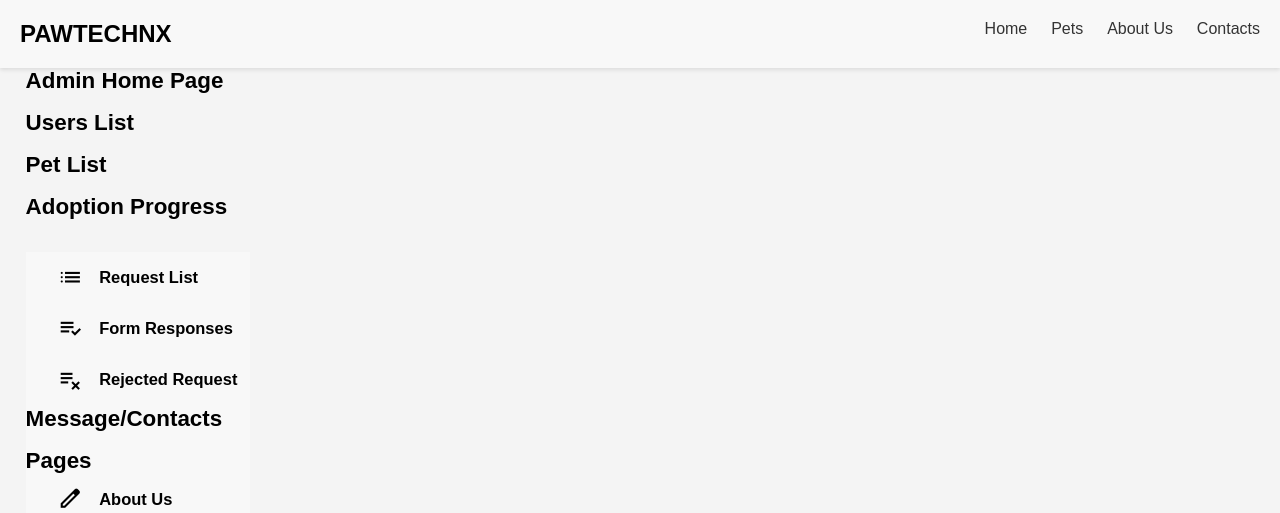
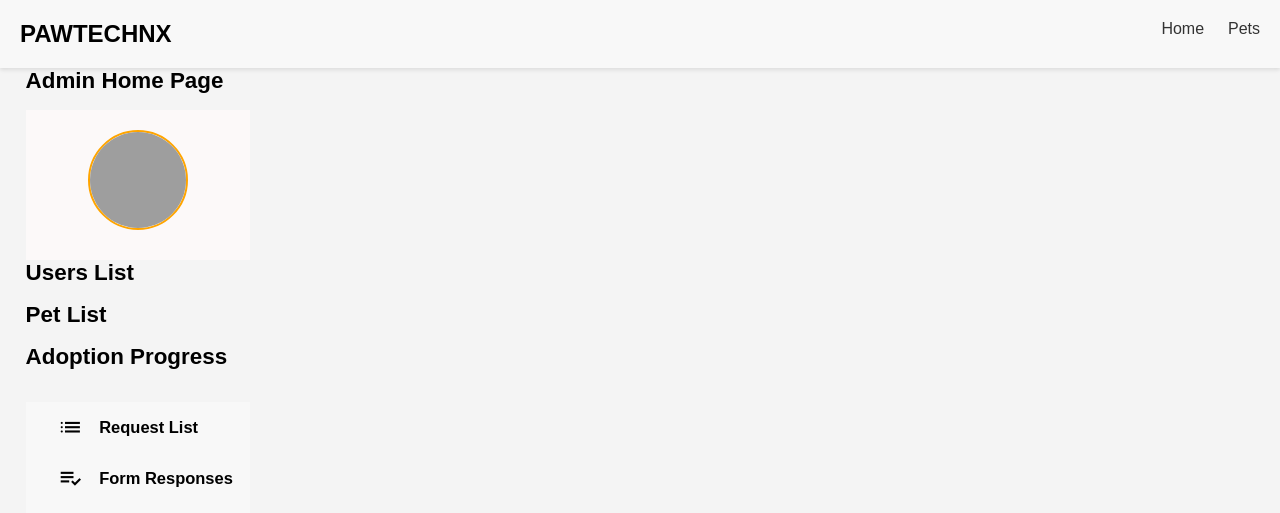
Before and after one commit to PUP-BSIT/project-tech_nx, a PHP site: page /admin_home_page.html in a window 1280 px wide. Shown: the top 513 px of the page. Run offline with PHP 8.4, Linux system fonts and the light colour scheme; grey boxes are pictures that could not be loaded.

Commit message:
Add changes

```diff
--- a/pawtechnx/admin_page/admin_home_page.html
+++ b/pawtechnx/admin_page/admin_home_page.html
@@ -13,20 +13,20 @@
         <div class="nav">
             <a href="home_page.html">Home</a>
             <a href="#">Pets</a>
-            <a href="about_us.html">About Us</a>
-            <a href="contacts.html">Contacts</a>
         </div>
     </div>
 
     <div class="container">
             <aside>
-
-              <div class="top">
-
-               <div class="logo">
+            <div class="top">
+              <div class="logo">
                   <h2>Admin Home Page</h2>
                 <div class="close">
                     <span class="material-symbols-outlined"></span>
+                </div>
+                <div class="sidebar-header">
+                  <img src="https://i.pinimg.com/564x/2b/00/c5/2b00c50876ac15f61dbf7f048bdf54ff.jpg"
+                     alt="Admin Profile" class="admin-profile">
                 </div>
 
                   <h2>Users List</h2>
@@ -69,12 +69,12 @@
                 <h2>Pages</h2>
                     <span class="material-symbols-outlined"></span>
 
-                <a href="#">
+                <a href="User Account/about_us.html">
                   <span class="material-symbols-outlined">edit</span>
                   <h3>About Us</h3>
                 </a>
 
-                <a href="#">
+                <a href="User Account/contacts.html">
                   <span class="material-symbols-outlined">edit</span>
                   <h3>Contact Us</h3>
                 </a>
@@ -112,7 +112,7 @@
                 <h2>New Users</h2>
               </div>
 
-              </div>
+            </div>
 
     <script src="https://cdn.jsdelivr.net/npm/chart.js"></script>
     <script src="admin_home_script.js"></script>
--- a/pawtechnx/admin_page/admin_home_style.css
+++ b/pawtechnx/admin_page/admin_home_style.css
@@ -17,6 +17,22 @@ body {
   border: 0;
   list-style: none;
   appearance: none;
+}
+
+.sidebar-header {
+  display: flex;
+  flex-direction: column;
+  align-items: center;
+  padding: 20px;
+  background-color: #fcf9f9;
+}
+
+.admin-profile {
+  width: 100px;
+  height: 100px;
+  border-radius: 50%;
+  margin-bottom: 10px;
+  border: 2px solid orange;
 }
 
 .container {
```
